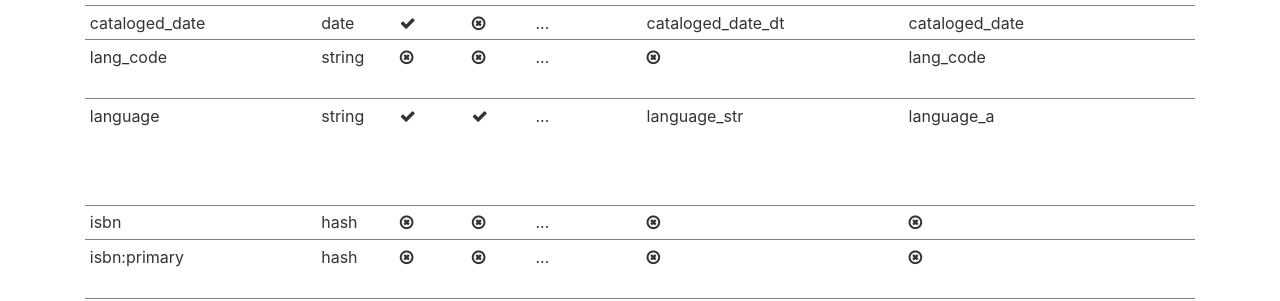
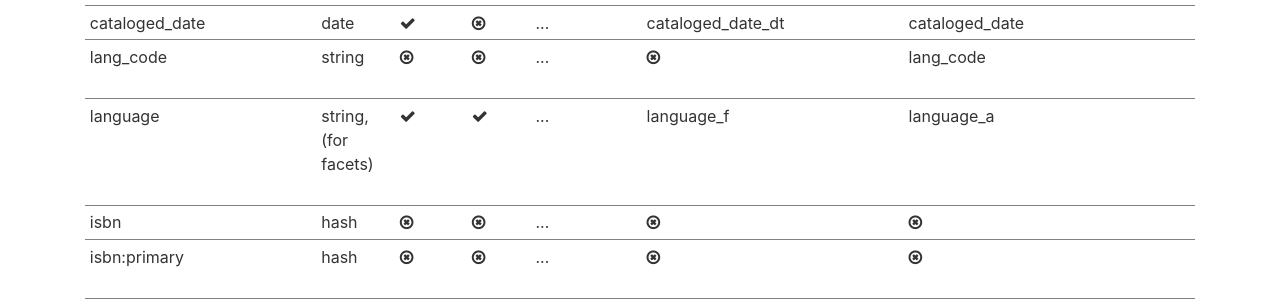
Before and after one commit to trln/sds-wiki, a Jekyll site: the page built from argot/table/index.html, in a window 1280 px wide and 900 px high, scrolled down 908 px. Shown: the part 154-455 px from the top of the window. Built offline with Jekyll 4.4.1, drawn with Linux system fonts in a browser that asks for light colours.

Commit message:
update argot model

```diff
--- a/_data/argot.yml
+++ b/_data/argot.yml
@@ -128,7 +128,7 @@
   desc: 3 character ISO code
 - id: '15'
   key: language
-  type: str
+  type: f
   multi: true
   indexed: true
   solr_attr:
```
